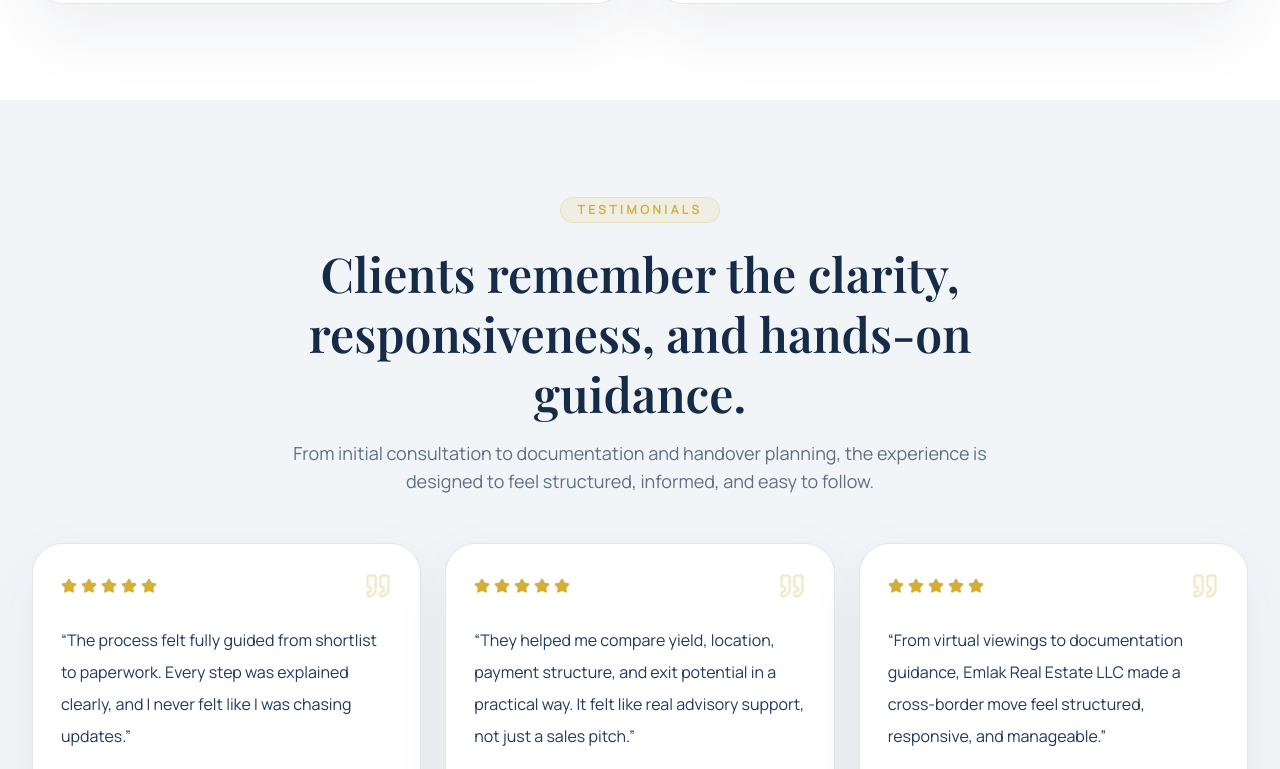
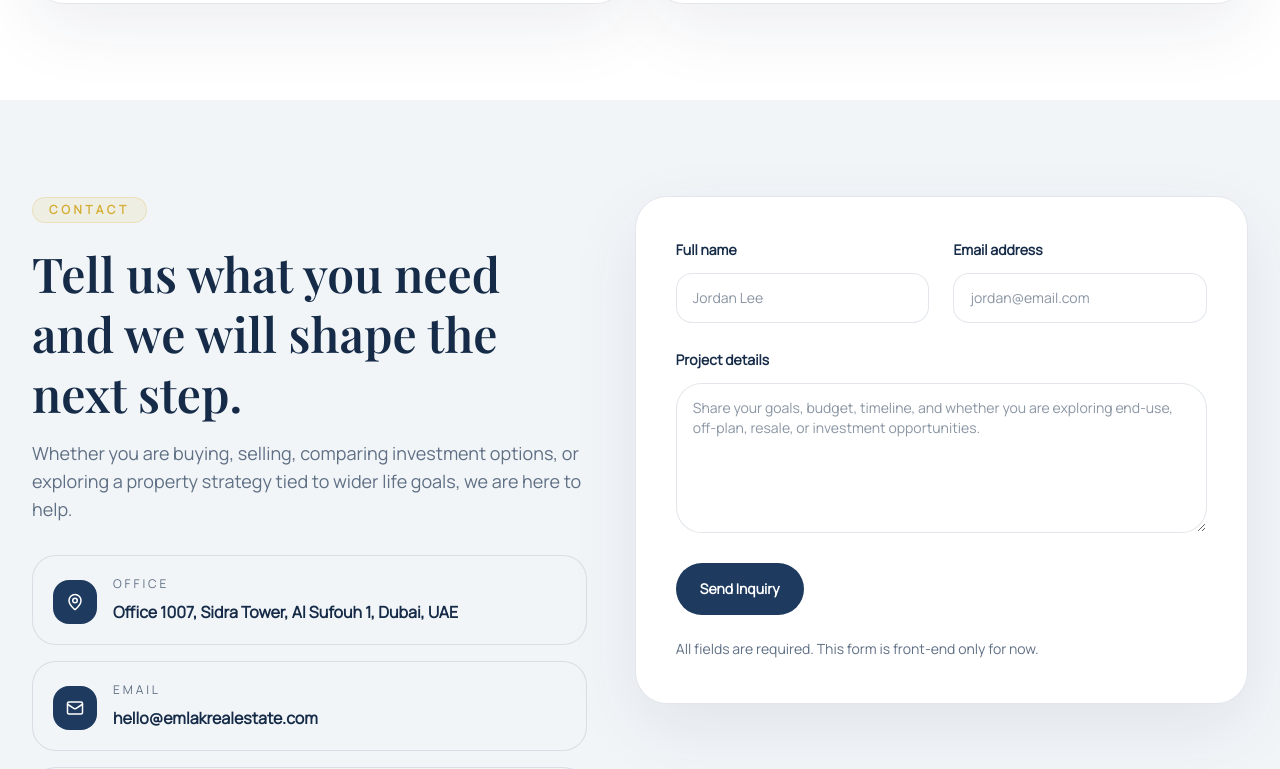
Before and after one commit to Zuvairiya7197/react-next-single-page, a Next.js app: page / in a window 1280 px wide. Shown: the part 5131-5900 px from the top of the page. Built offline with nearby package versions, Linux system fonts and the light colour scheme.

Commit message:
2. testimonials removed

```diff
--- a/components/Contact.tsx
+++ b/components/Contact.tsx
@@ -81,7 +81,10 @@
   };
 
   return (
-    <section id="contact" className="bg-white px-6 py-24 lg:px-8">
+    <section
+      id="contact"
+      className="bg-[var(--color-surface-strong)] px-6 py-24 lg:px-8"
+    >
       <div className="mx-auto grid max-w-7xl gap-12 lg:grid-cols-[0.95fr_1.05fr]">
         <SectionReveal>
           <SectionHeading
```
Also changed, not shown: app/page.tsx (+4 -4 lines).
